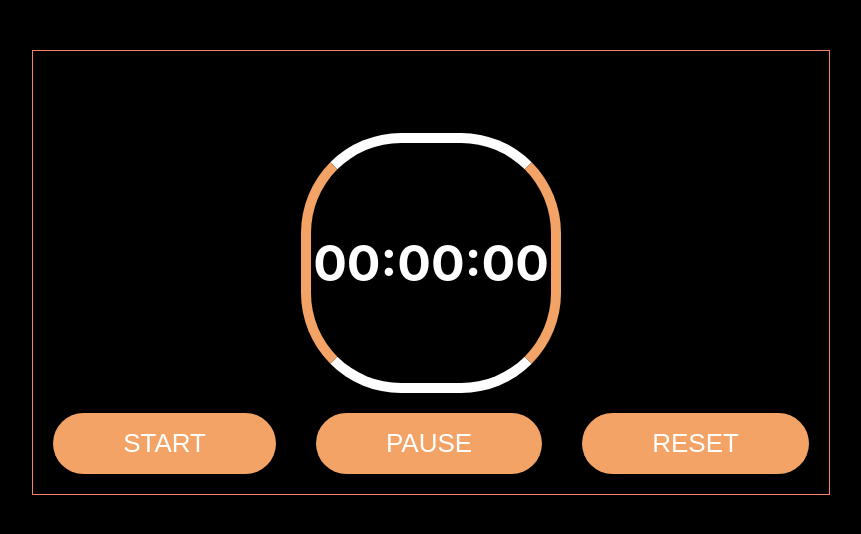
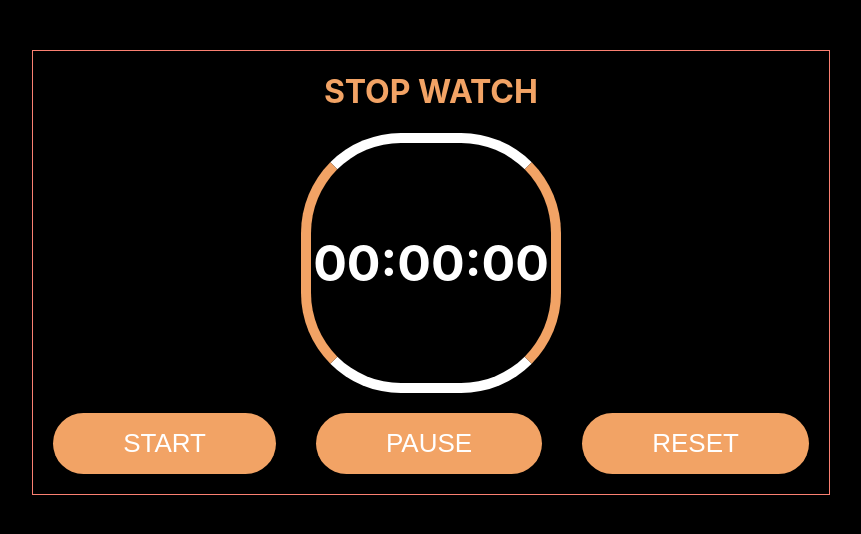
Before and after one commit to samadakram/Stop-watch-typescript, a React (Create React App) app: page / in a window 1280 px wide. Shown: the top 534 px of the page, without its empty margins (209-1070 px from the left). Built offline with nearby package versions, Linux system fonts and the light colour scheme.

Commit message:
Update Timer.css

```diff
--- a/src/components/Timer/Timer.css
+++ b/src/components/Timer/Timer.css
@@ -31,3 +31,7 @@ span {
     font-size: 50px;
     color: white;
 }
+
+.timer-container h1 {
+    color: #f2a365;
+}
```
